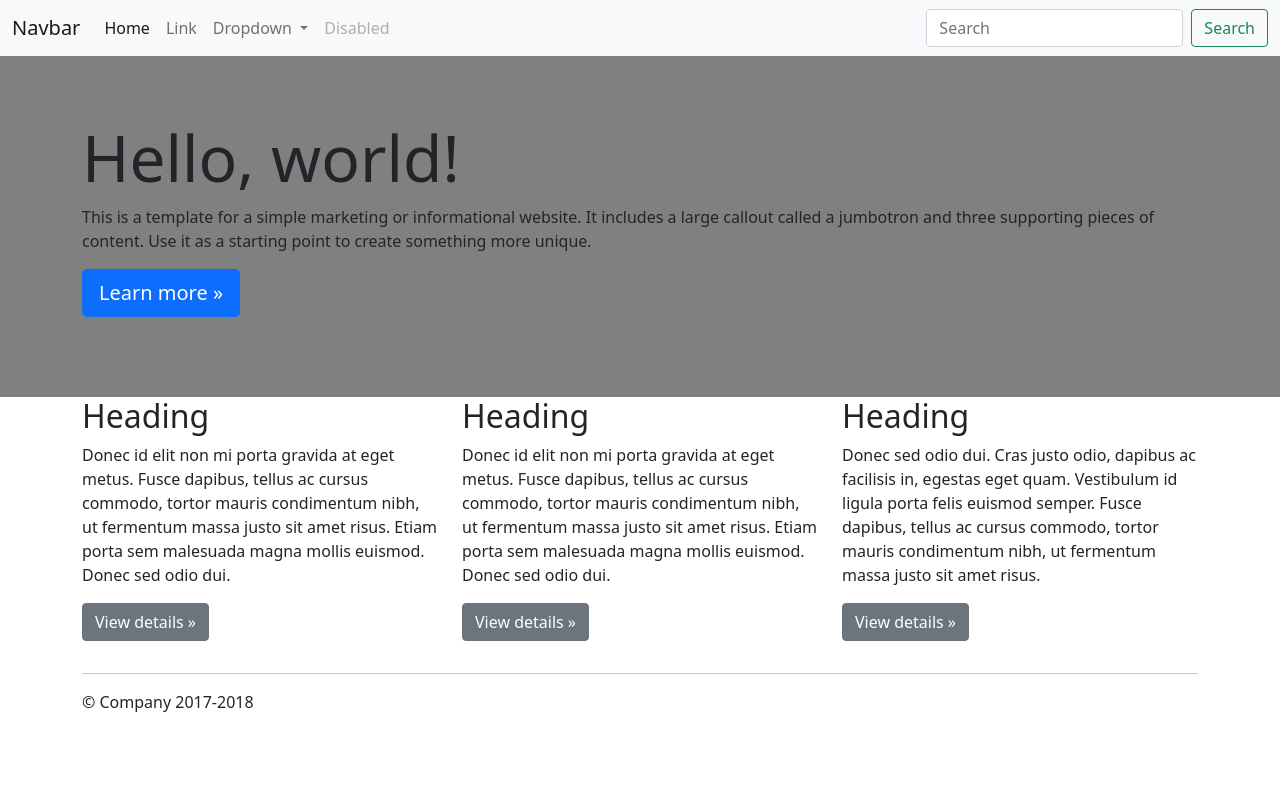
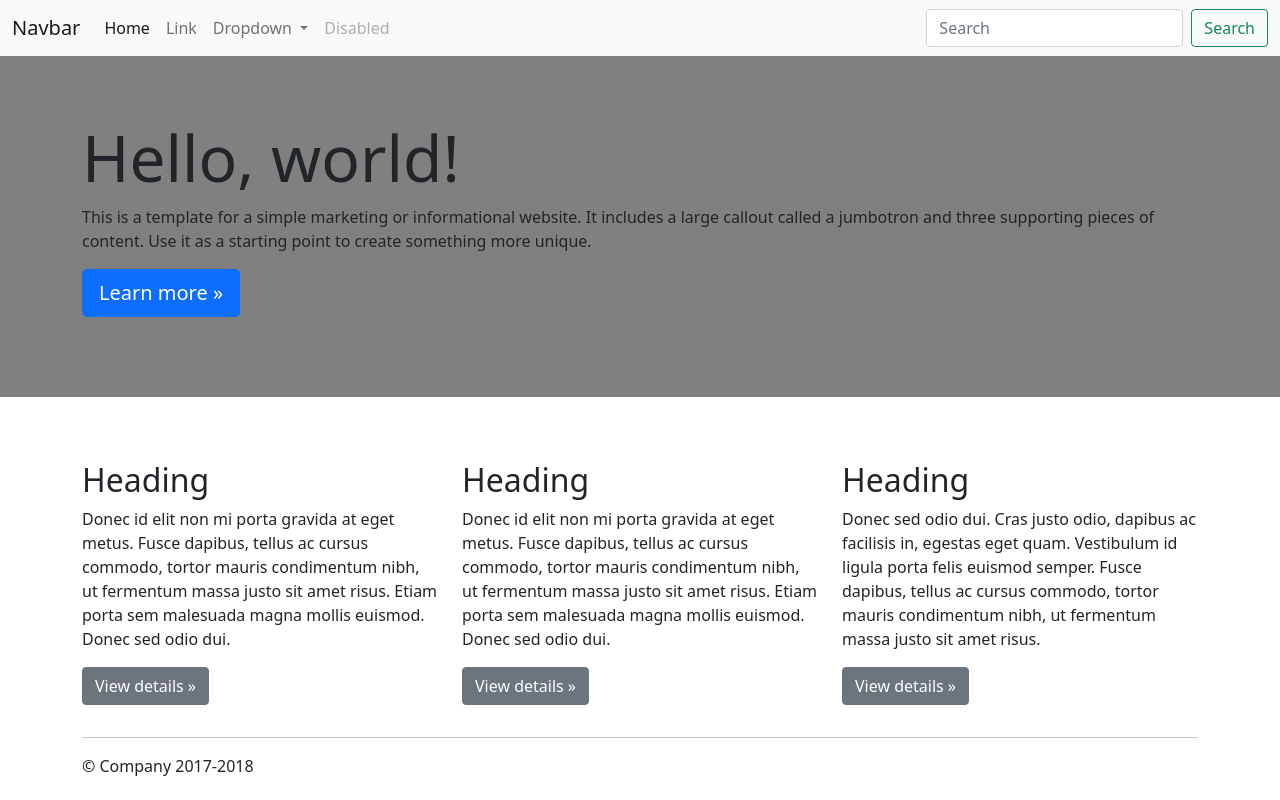
Before and after one commit to EstebanC-302/practica, a plain HTML site: page index.html in a window 1280 px wide. Drawn offline with nearby package versions, Linux system fonts and the light colour scheme.

Commit message:
Se realizo una separacion del container principal con el container que contiene la description del proyecto de preuba

```diff
--- a/css/style.css
+++ b/css/style.css
@@ -2,3 +2,7 @@
     background-color: gray;
     padding: 5%;
 }
+
+.container-description {
+    margin-top: 5%;
+}
--- a/index.html
+++ b/index.html
@@ -57,7 +57,7 @@
           </div>
         </div>
 
-        <div class="container">
+        <div class="container container-description">
             <!-- Example row of columns -->
             <div class="row">
               <div class="col-md-4">
```
